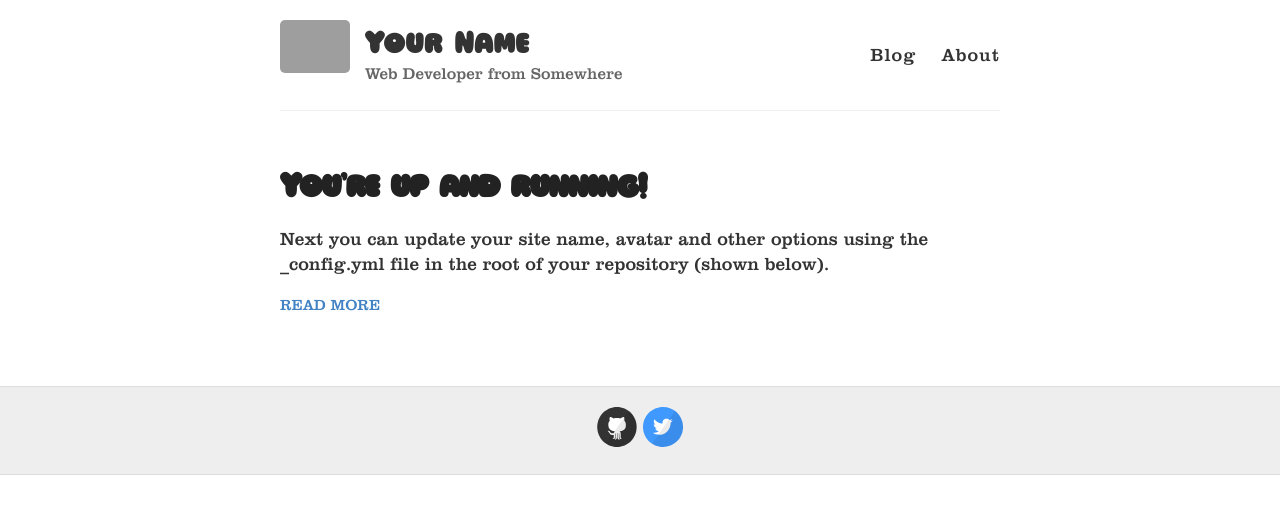
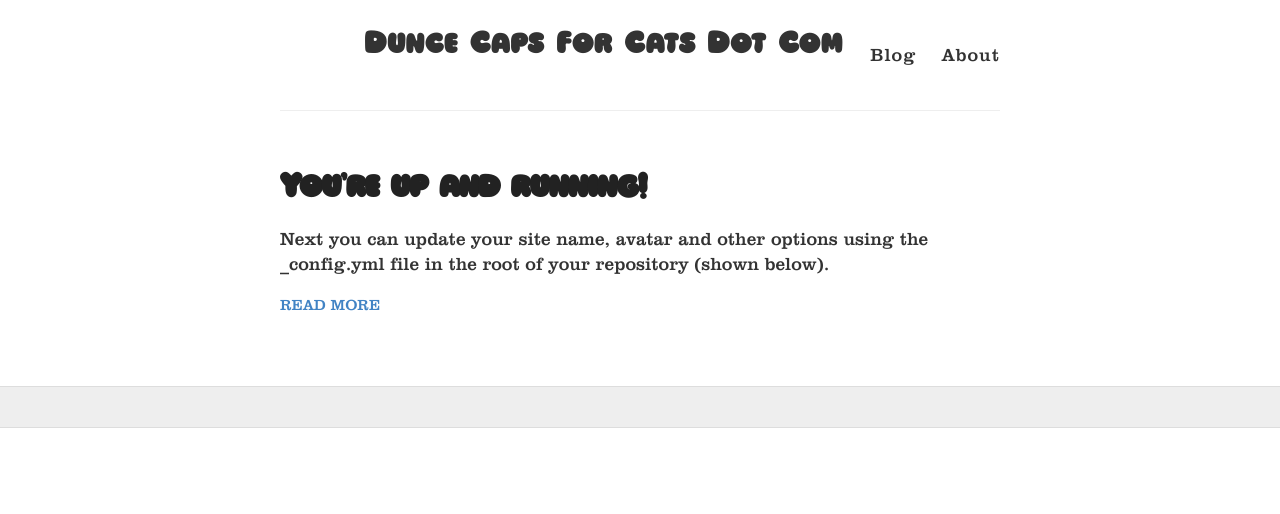
Before and after one commit to jingyufanclub/bloggo, a Jekyll site: the page built from index.html, in a window 1280 px wide. Shown: the top 514 px of the page. Built offline with Jekyll 4.4.1, drawn with Linux system fonts in a browser that asks for light colours; grey boxes are pictures that could not be loaded.

```diff
--- a/_config.yml
+++ b/_config.yml
@@ -3,38 +3,38 @@
 #
 
 # Name of your site (displayed in the header)
-name: Your Name
+name: Dunce Caps For Cats Dot Com
 
 # Short bio or description (displayed in the header)
-description: Web Developer from Somewhere
+# description: Web Developer from Somewhere
 
 # URL of your avatar or profile pic (you could use your GitHub profile pic)
-avatar: https://raw.githubusercontent.com/barryclark/jekyll-now/master/images/jekyll-logo.png
+# avatar: https://raw.githubusercontent.com/barryclark/jekyll-now/master/images/jekyll-logo.png
 
 #
 # Flags below are optional
 #
 
 # Includes an icon in the footer for each username you enter
-footer-links:
-  dribbble:
-  email:
-  facebook:
-  flickr:
-  github: barryclark/jekyll-now
-  instagram:
-  linkedin:
-  pinterest:
-  rss: # just type anything here for a working RSS icon
-  twitter: jekyllrb
-  stackoverflow: # your stackoverflow profile, e.g. "users/50476/bart-kiers"
-  youtube: # channel/<your_long_string> or user/<user-name>
-  googleplus: # anything in your profile username that comes after plus.google.com/
+# footer-links:
+#   dribbble:
+#   email:
+#   facebook:
+#   flickr:
+#   github: barryclark/jekyll-now
+#   instagram:
+#   linkedin:
+#   pinterest:
+#   rss: # just type anything here for a working RSS icon
+#   twitter: jekyllrb
+#   stackoverflow: # your stackoverflow profile, e.g. "users/50476/bart-kiers"
+#   youtube: # channel/<your_long_string> or user/<user-name>
+#   googleplus: # anything in your profile username that comes after plus.google.com/
 
 
 # Enter your Disqus shortname (not your username) to enable commenting on posts
 # You can find your shortname on the Settings page of your Disqus account
-disqus:
+# disqus:
 
 # Enter your Google Analytics web tracking code (e.g. UA-2110908-2) to activate tracking
 google_analytics:
```
